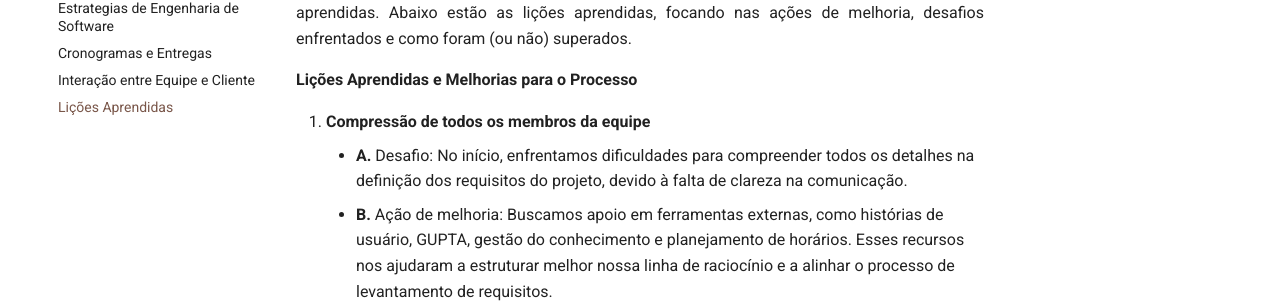
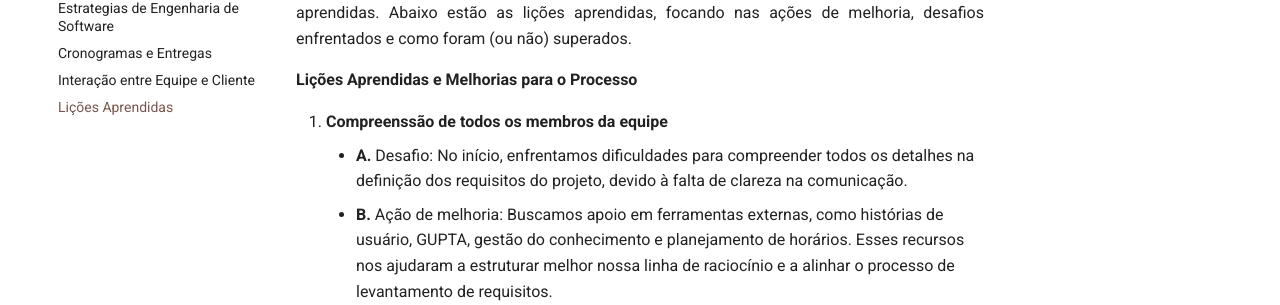
Before and after one commit to mdsreq-fga-unb/2024.2-T03-PanelasGrill, an MkDocs documentation site: the page built from docs/unidade1/licoesAprendidas.md, in a window 1280 px wide and 992 px high. Shown: the part 256-561 px from the top of the window. Built offline with MkDocs 1.6.1 and Material for MkDocs 9.7.7, drawn with Linux system fonts in a browser that asks for light colours; comment, search, counter and statistics services are not loaded.

Commit message:
corrigindo erro

```diff
--- a/docs/unidade1/licoesAprendidas.md
+++ b/docs/unidade1/licoesAprendidas.md
@@ -8,7 +8,7 @@ Durante o desenvolvimento inicial do projeto da Panelas Grill, várias lições
 
 <ol>
   <li>
-    <strong>Compressão de todos os membros da equipe</strong>
+    <strong>Compreenssão de todos os membros da equipe</strong>
     <ul>
       <li><strong>A.</strong> Desafio: No início, enfrentamos dificuldades para compreender todos os detalhes na definição dos requisitos do projeto, devido à falta de clareza na comunicação.</li>
       <li><strong>B.</strong> Ação de melhoria: Buscamos apoio em ferramentas externas, como histórias de usuário, GUPTA, gestão do conhecimento e planejamento de horários. Esses recursos nos ajudaram a estruturar melhor nossa linha de raciocínio e a alinhar o processo de levantamento de requisitos.</li>
```
